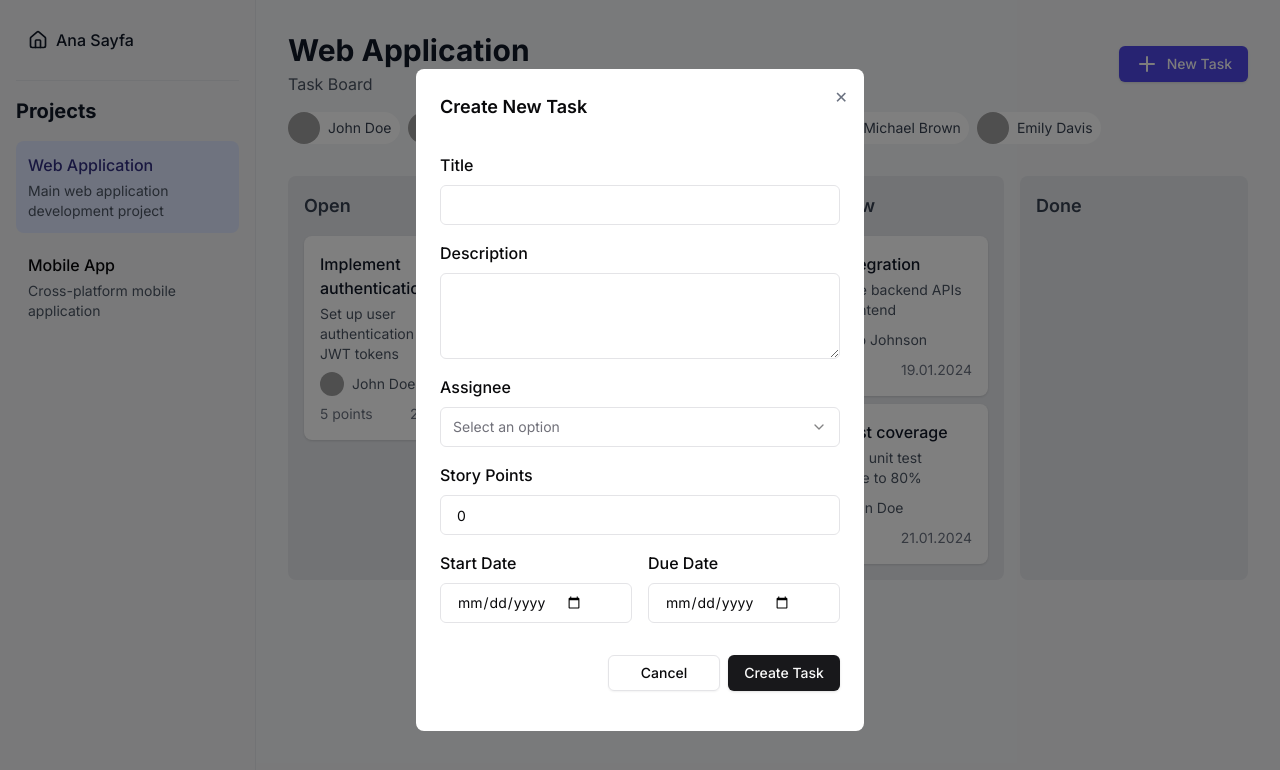
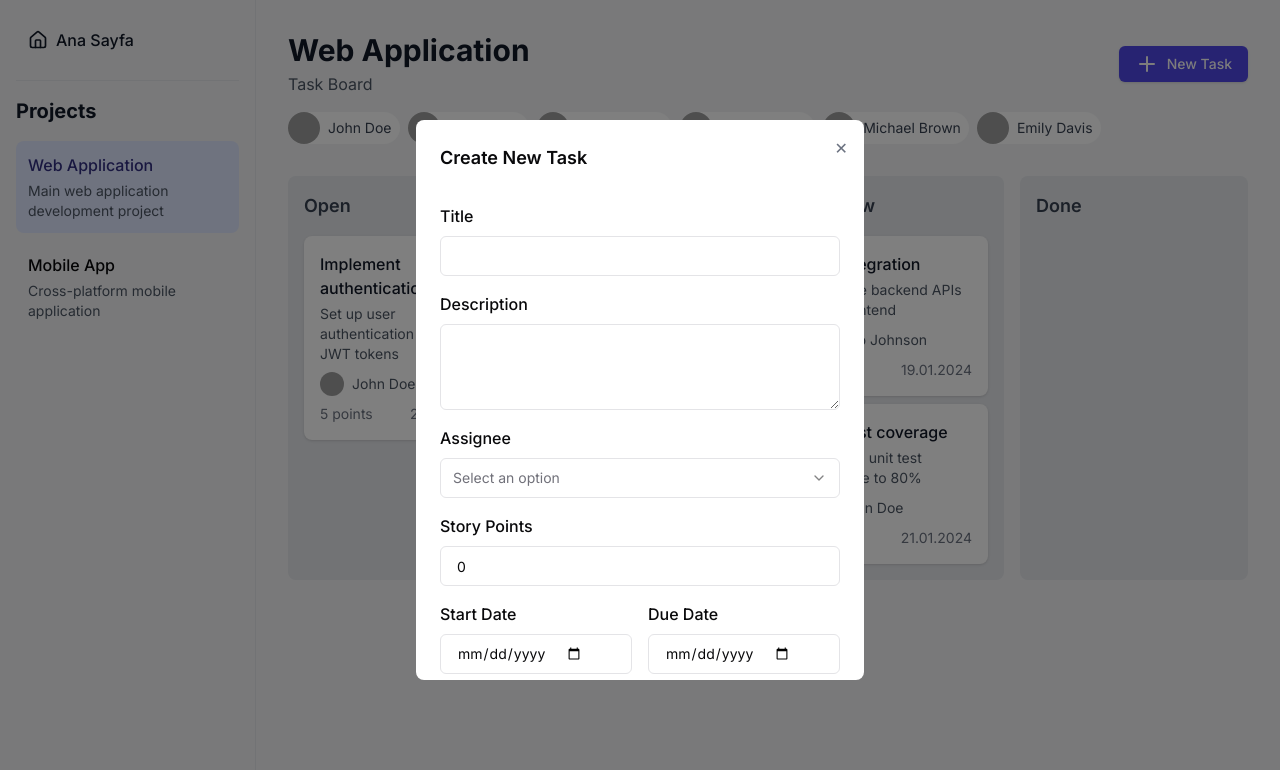
Before and after one commit to CenkMerk/jira, a Next.js app: page /project/p1 in a window 1280 px wide. Both pictures are taken after a click on the button "New Task". Shown: the top 770 px of the page. Built offline with nearby package versions, Linux system fonts and the light colour scheme; grey boxes are pictures that could not be loaded.

Commit message:
Adjust Dialog component height for improved usability, reducing max height from 90vh to 70vh to enhance content visibility and user experience.

```diff
--- a/components/ui/Dialog.tsx
+++ b/components/ui/Dialog.tsx
@@ -21,7 +21,7 @@ const Dialog: React.FC<DialogProps> = ({
       <div className="fixed inset-0 bg-black/50" onClick={onClose} />
 
       {/* Dialog content */}
-      <div className="relative bg-white rounded-lg p-6 w-full max-w-md max-h-[90vh] overflow-y-auto mx-4">
+      <div className="relative bg-white rounded-lg p-6 w-full max-w-md max-h-[70vh] overflow-y-auto mx-4">
         {title && <h2 className="text-lg font-semibold mb-4">{title}</h2>}
 
         {/* Close button */}
```
